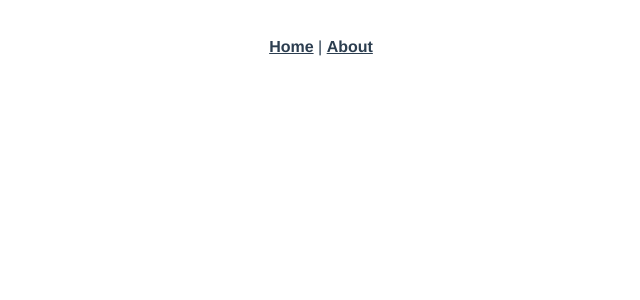
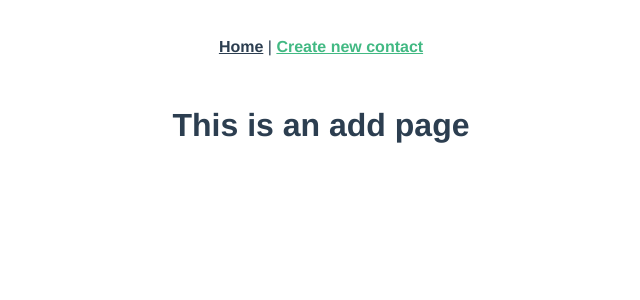
Before and after one commit to gabrielgomeso/alfasoft-test, a Vue app: page /#/add in a window 1280 px wide. Before the commit this address had no page. Shown: the top 300 px of the page, without its empty margins (319-959 px from the left). Built offline with nearby package versions, Linux system fonts and the light colour scheme.

Commit message:
:wrench: Create base view for adding a contact

```diff
--- a/src/App.vue
+++ b/src/App.vue
@@ -1,7 +1,7 @@
 <template>
   <nav>
     <router-link to="/">Home</router-link> |
-    <router-link to="/about">About</router-link>
+    <router-link to="/add">Create new contact</router-link>
   </nav>
   <router-view/>
 </template>
--- a/src/router/index.js
+++ b/src/router/index.js
@@ -1,5 +1,6 @@
 import { createRouter, createWebHashHistory } from 'vue-router'
 import HomeView from '../views/HomeView.vue'
+import AddContactView from '../views/AddContactView.vue'
 
 const routes = [
   {
@@ -8,13 +9,10 @@ const routes = [
     component: HomeView
   },
   {
-    path: '/about',
-    name: 'about',
-    // route level code-splitting
-    // this generates a separate chunk (about.[hash].js) for this route
-    // which is lazy-loaded when the route is visited.
-    component: () => import(/* webpackChunkName: "about" */ '../views/AboutView.vue')
-  }
+    path: '/add',
+    name: 'newContact',
+    component: AddContactView
+  },
 ]
 
 const router = createRouter({
--- a/src/views/AboutView.vue
+++ /dev/null
@@ -1,5 +0,0 @@
-<template>
-  <div class="about">
-    <h1>This is an about page</h1>
-  </div>
-</template>
--- /dev/null
+++ b/src/views/AddContactView.vue
@@ -0,0 +1,9 @@
+<template>
+  <h1>This is an add page</h1>
+</template>
+
+<script>
+</script>
+
+<style>
+</style>
```
